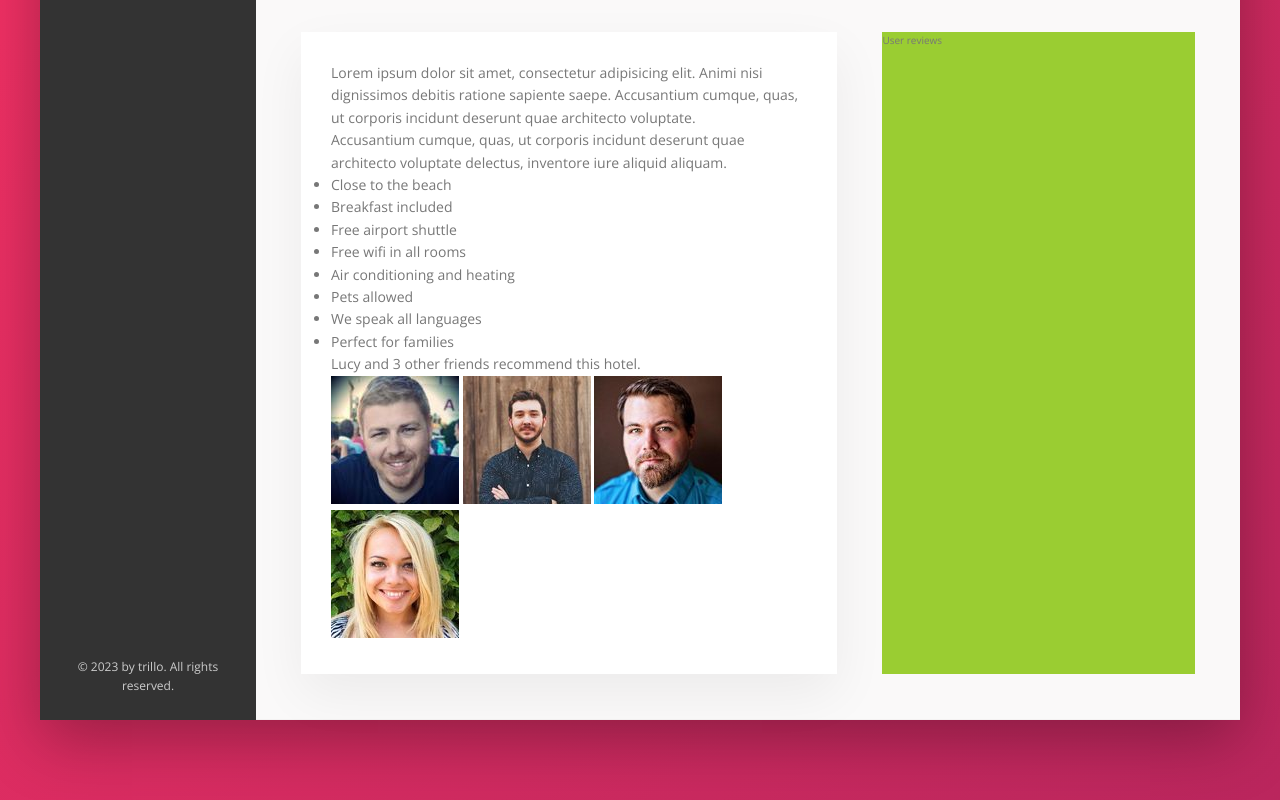
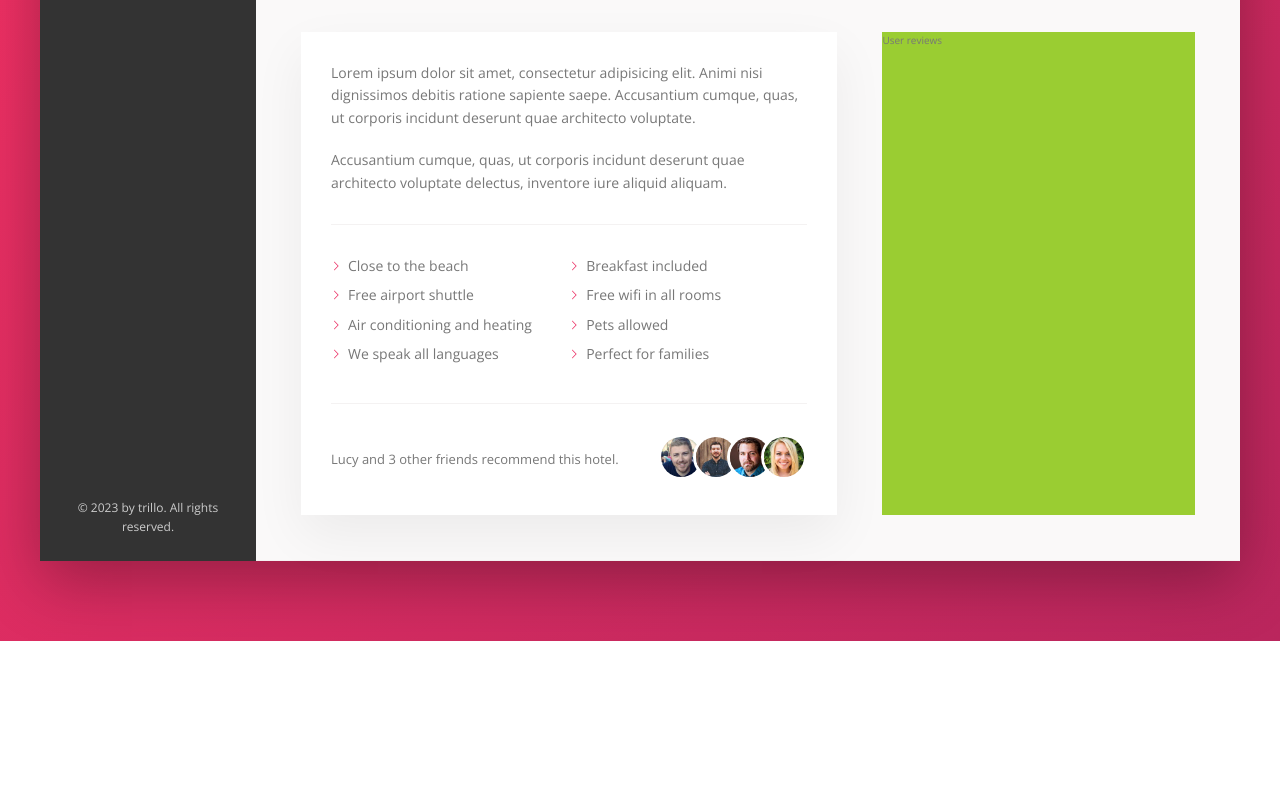
Before and after one commit to MDMwakulo/Trillo, a website: page index.html in a window 1280 px wide. Shown: the part 615-1415 px from the top of the page. After the commit the page ends 1256 px from the top, so only its background shows below. Drawn offline with nearby package versions, Linux system fonts and the light colour scheme.

Commit message:
Building the Description - Part 2

```diff
--- a/sass/_components.scss
+++ b/sass/_components.scss
@@ -302,3 +302,71 @@
     box-shadow: none;
   }
 }
+
+/////////////////////////////////////
+//PARAGRAPH
+.paragraph:not(:last-of-type) {
+  margin-bottom: 2rem;
+}
+
+/////////////////////////////////////
+//LIST
+.list {
+  list-style: none;
+  margin: 3rem 0;
+  padding: 3rem 0;
+  border-top: var(--line);
+  border-bottom: var(--line);
+
+  display: flex;
+  flex-wrap: wrap;
+
+  &__item {
+    flex: 0 0 50%;
+    margin-bottom: 0.7rem;
+  }
+
+  &__item::before {
+    content: '';
+    display: inline-block;
+    height: 1rem;
+    width: 1rem;
+    margin-right: 0.7rem;
+
+    // Newer browsers - masks
+    background-color: var(--color-primary);
+    -webkit-mask-image: url(../img/chevron-thin-right.svg);
+    -webkit-mask-size: cover;
+    mask-image: url(../img/chevron-thin-right.svg);
+    mask-size: cover;
+  }
+}
+
+/////////////////////////////////////
+//RECOMMEND
+.recommend {
+  font-size: 1.3rem;
+  color: var(--color-dark-light-3);
+
+  display: flex;
+  align-items: center;
+
+  &__count {
+    margin-right: auto;
+  }
+
+  &__friends {
+  }
+
+  &__photo {
+    box-sizing: content-box;
+    height: 4rem;
+    width: 4rem;
+    border-radius: 50%;
+    border: 3px solid #fff;
+
+    &:not(:last-child) {
+      margin-right: -1.5rem;
+    }
+  }
+}
```
Also changed, not shown: css/style.css.
